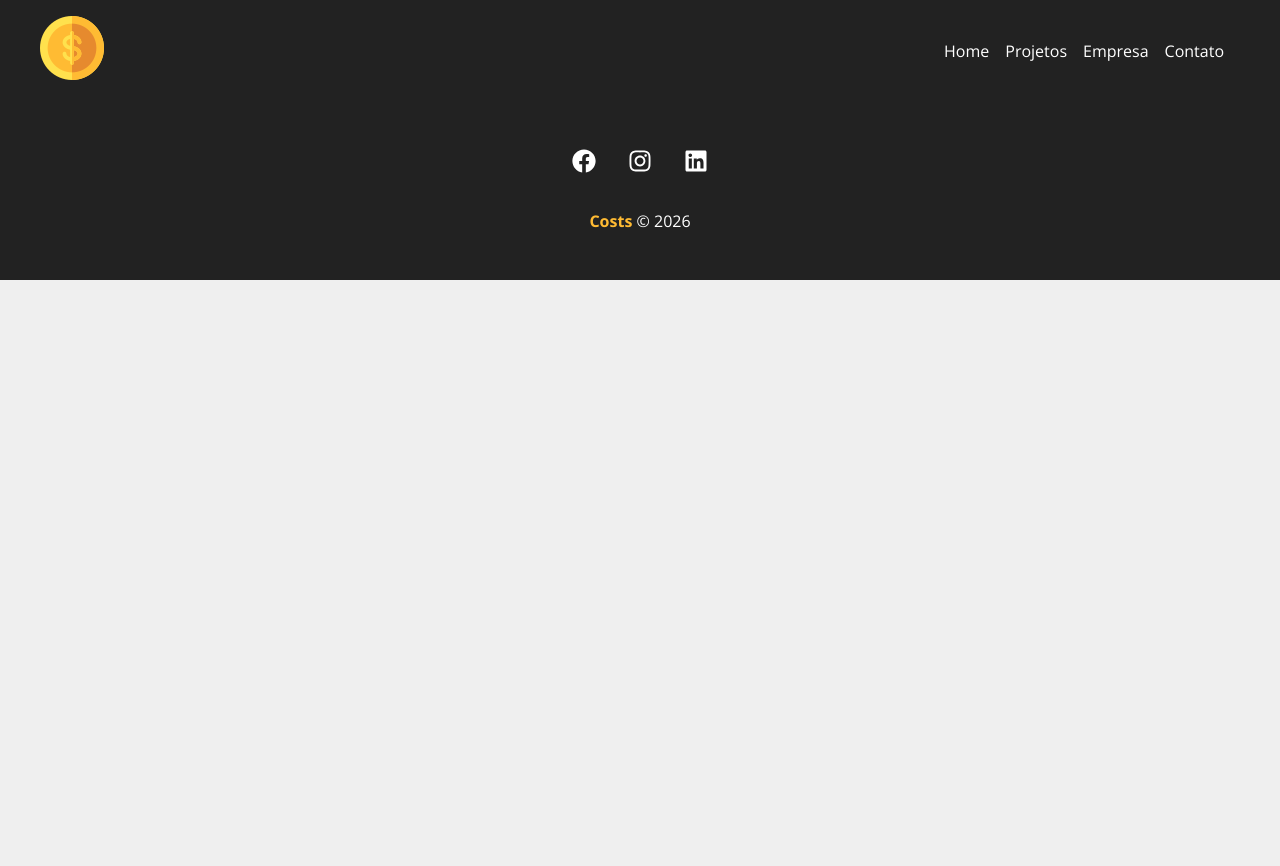
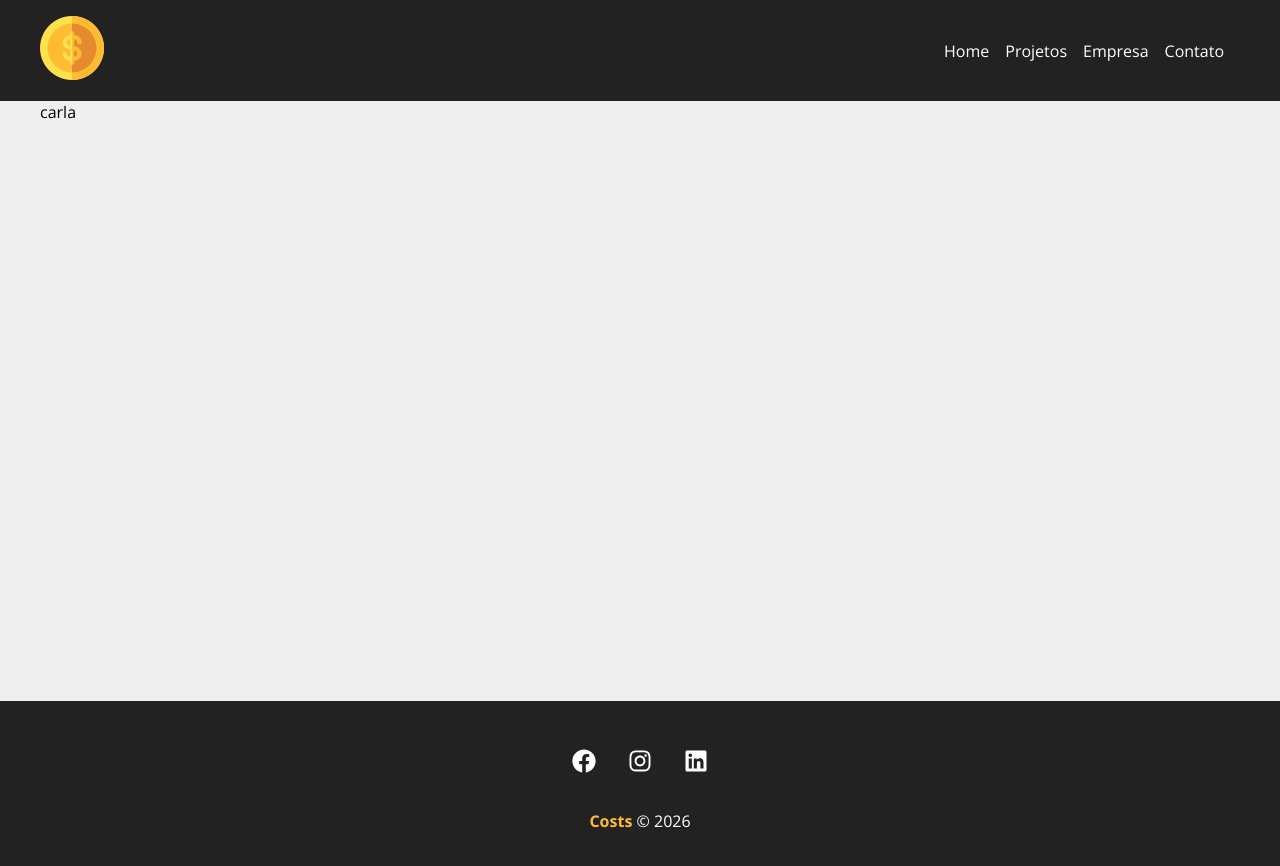
Before and after one commit to carlamagalhaes8/costs, a React (Create React App) app: page /project/fe61 in a window 1280 px wide. Shown: the top 866 px of the page. Before the commit the page ends 800 px from the top, so only its background shows below. Built offline with nearby package versions, Linux system fonts and the light colour scheme; data requests are answered from the project's data file.

Commit message:
31 - Página de edição de dados

```diff
--- a/src/App.js
+++ b/src/App.js
@@ -1,10 +1,11 @@
-import { BrowserRouter as Router, Routes, Route, Link } from 'react-router-dom';
+import { BrowserRouter as Router, Routes, Route } from 'react-router-dom';
 
 import Home from './components/pages/Home';
 import Company from './components/pages/Company';
 import Contact from './components/pages/Contact';
 import NewProject from './components/pages/NewProject';
 import Projects from './components/pages/Projects';
+import Project from './components/pages/Project';
 
 import Container from './components/layout/Container';
 import Navbar from './components/layout/Navbar';
@@ -60,6 +61,15 @@ function App() {
             </Container>
           }
         />
+
+        <Route
+          path="/project/:id"
+          element={
+            <Container customClass="min-height">
+              <Project />
+            </Container>
+          }
+        />
       </Routes>
 
       <Footer />
--- /dev/null
+++ b/src/components/pages/Project.js
@@ -0,0 +1,30 @@
+import styles from './Project.module.css';
+
+import { useParams } from 'react-router-dom';
+import { useState, useEffect } from 'react';
+
+function Project(){
+
+    const {id} = useParams();
+    const [project, setProject] = useState([]);
+
+    useEffect(() => {
+        fetch(`http://localhost:5000/projects/${id}`, {
+            method: "GET",
+            headers: {
+                'Content-Type': 'application/json'},
+        })
+        .then(resp => resp.json())
+        .then((data) => {
+            setProject(data)
+        })
+        .catch((err) => console.log)
+
+    }, [id])
+
+    return(
+        <p>{project.name}</p>
+    )
+}
+
+export default Project;
--- a/src/components/project/ProjectCard.js
+++ b/src/components/project/ProjectCard.js
@@ -14,14 +14,17 @@ function ProjectCard({id, name, budget, category, handleRemove}) {
     return(
         <div className={styles.project_card}>
             <h4>{name}</h4>
+
             <p>
                 <span>Orçamento: </span> R$ {budget}
             </p>
+
             <p className={styles.category_text}>
                 <span className={`${styles[category.toLowerCase()]}`}></span> {category}
             </p>
+
             <div className={styles.project_card_actions}>
-                <Link to="/">
+                <Link to={`/project/${id}`}>
                     <BsPencil /> Editar
                 </Link>
 
```
Also changed, not shown: src/components/pages/Project.module.css (added).
